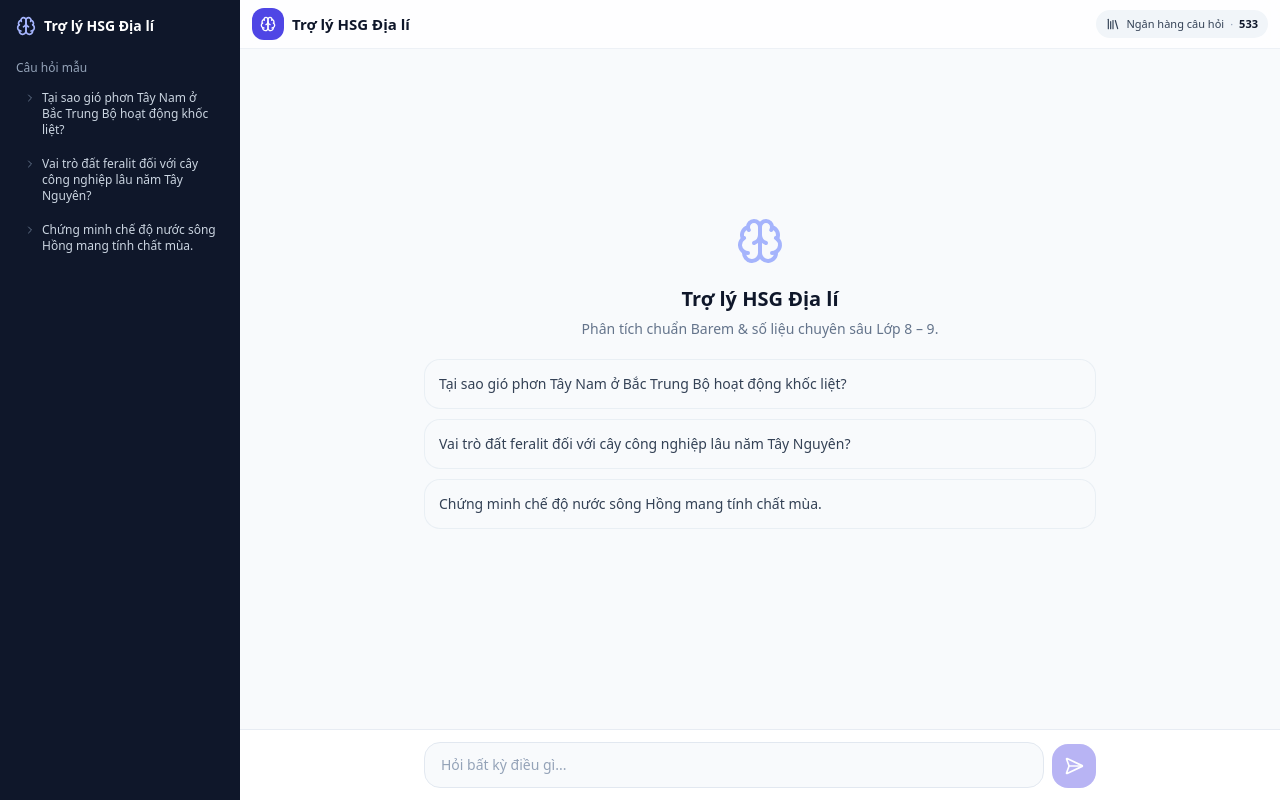
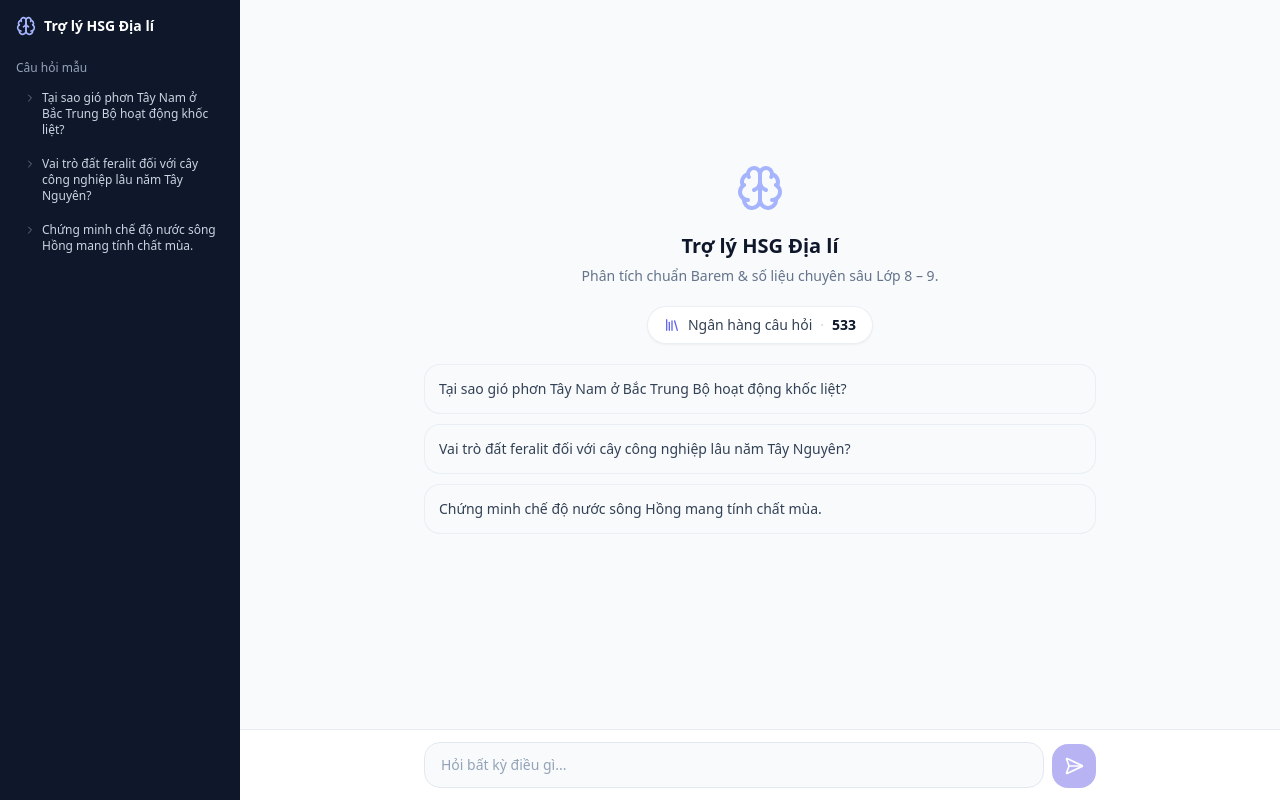
Before and after one commit to duanaithcs-cloud/teacher-os-chat-expert, a Next.js app: page / in a window 1280 px wide. Built offline with nearby package versions, Linux system fonts and the light colour scheme.

Commit message:
refactor(ui): drop duplicate header in chat-expert, move QA pill to welcome + floating icon

```diff
--- a/src/app/page.tsx
+++ b/src/app/page.tsx
@@ -185,29 +185,18 @@ export default function HomePage() {
       </aside>
 
       {/* ── Main ── */}
-      <div className="flex flex-col flex-1 min-w-0">
-        {/* Header */}
-        <header className="sticky top-0 z-40 shrink-0 bg-white/80 backdrop-blur-md border-b border-slate-200/60 pt-[env(safe-area-inset-top,0px)]">
-          <div className="flex items-center gap-2 px-3 h-12">
-            <div className="w-8 h-8 rounded-xl bg-brand-600 flex items-center justify-center shrink-0">
-              <Brain className="w-4 h-4 text-white" />
-            </div>
-            <span className="font-semibold text-slate-900 text-[15px] truncate">
-              Trợ lý HSG Địa lí
-            </span>
-            <div className="flex-1" />
+      <div className="relative flex flex-col flex-1 min-w-0">
+        {/* Nút ngân hàng câu hỏi — pill thu gọn, chỉ hiện khi đã vào chat */}
+        {messages.length > 0 && (
           <button
             onClick={() => setQaOpen(true)}
-              className="shrink-0 flex items-center gap-1.5 rounded-full bg-slate-100 hover:bg-slate-200 active:scale-[0.98] px-2.5 py-1.5 text-[11px] font-medium text-slate-700 transition-all whitespace-nowrap"
+            className="absolute top-3 right-3 z-30 flex items-center gap-1.5 rounded-full bg-white/90 backdrop-blur-md border border-slate-200/70 shadow-sm hover:bg-slate-50 active:scale-[0.98] px-2.5 py-1.5 text-[11px] font-medium text-slate-600 transition-all"
             aria-label="Mở ngân hàng câu hỏi chuẩn barem"
           >
             <Library className="w-3.5 h-3.5" />
-              <span>Ngân hàng câu hỏi</span>
-              <span className="text-slate-400">·</span>
             <span className="font-semibold text-slate-900">{QA_COUNT}</span>
           </button>
-          </div>
-        </header>
+        )}
 
         {/* Messages */}
         <div className="flex-1 overflow-y-auto chat-scroll px-4 pt-4 pb-28 md:pb-4 space-y-4">
@@ -220,6 +209,16 @@ export default function HomePage() {
                   Phân tích chuẩn Barem &amp; số liệu chuyên sâu Lớp 8 – 9.
                 </p>
               </div>
+              <button
+                onClick={() => setQaOpen(true)}
+                className="flex items-center gap-2 rounded-full border border-slate-200/70 bg-white hover:bg-indigo-50/60 active:scale-[0.98] px-4 py-2 text-sm font-medium text-slate-700 shadow-sm transition-all"
+                aria-label="Mở ngân hàng câu hỏi chuẩn barem"
+              >
+                <Library className="w-4 h-4 text-indigo-500" />
+                <span>Ngân hàng câu hỏi</span>
+                <span className="text-slate-300">·</span>
+                <span className="font-semibold text-slate-900">{QA_COUNT}</span>
+              </button>
               <div className="flex flex-col gap-2.5 w-full">
                 {SAMPLE_QUESTIONS.map((q) => (
                   <button
```
Lines whose indentation alone changed are shown as unchanged.
